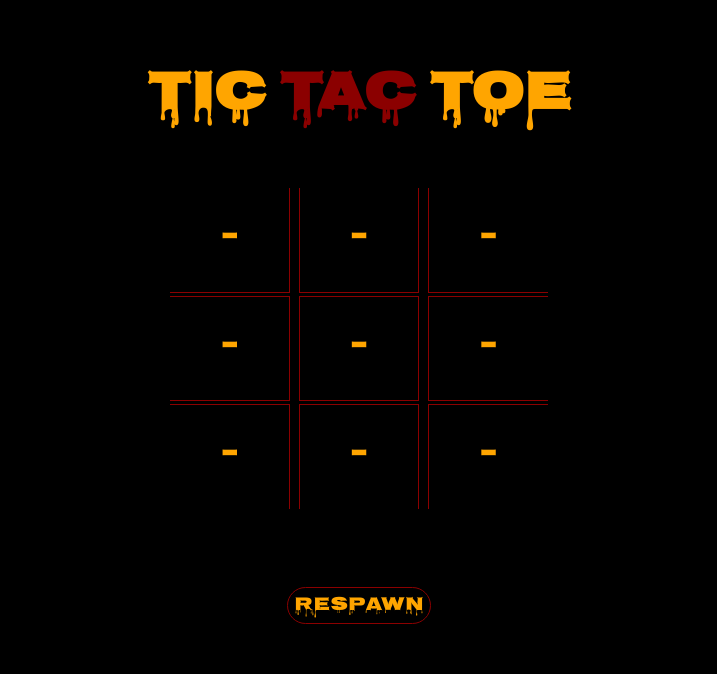
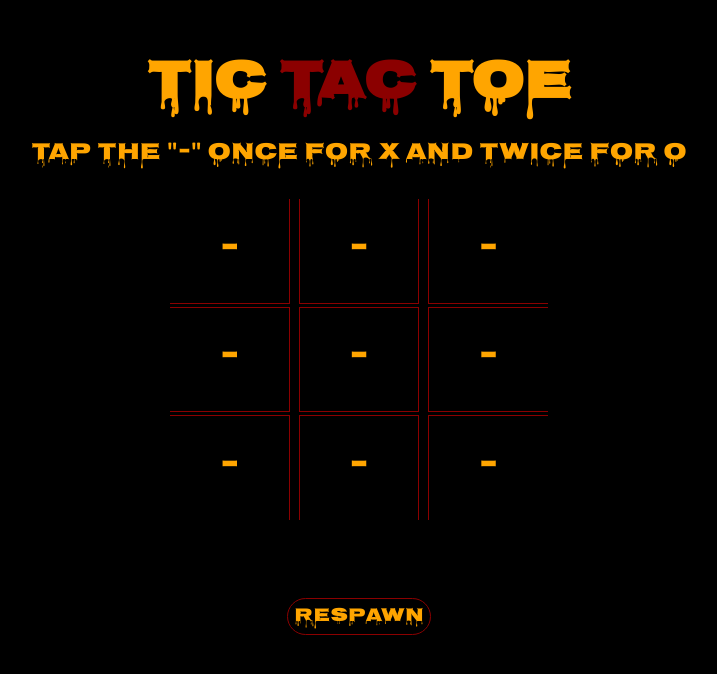
Before and after one commit to loganed09/tictactoe, a plain HTML site: page index.html in a window 1280 px wide. Shown: the whole page, without its empty margins (281-998 px from the left). Drawn offline with Linux system fonts and the light colour scheme.

Commit message:
added instructions

```diff
--- a/index.html
+++ b/index.html
@@ -13,6 +13,7 @@
         <main>
             <section class="game">
                 <h1>Tic <span class="red">Tac</span> Toe</h1>
+                <p id="instructions">Tap the "-" once for X and twice for O</p>
                 <div class="buttonDiv">
                     <button id="a1" class="button" onclick="swapBox1(); determineWinner();">-</button>
                     <button id="a2" class="button" onclick="swapBox2(); determineWinner();">-</button>
--- a/styles.css
+++ b/styles.css
@@ -15,6 +15,7 @@ body {
 main {
     height: 100vh;
 }
+
 
 .game {
     height: 100vh;
@@ -43,6 +44,13 @@ main {
 
 h1 {
     color: orange;
+    margin-bottom: 0;
+}
+
+#instructions {
+    color: orange;
+    font-size: 1rem;
+    margin-top: 0;
 }
 
 #a1 {
@@ -61,10 +69,6 @@ h1 {
 
 #b1 {
     border-left: none;
-}
-
-#b2 {
-
 }
 
 
```
